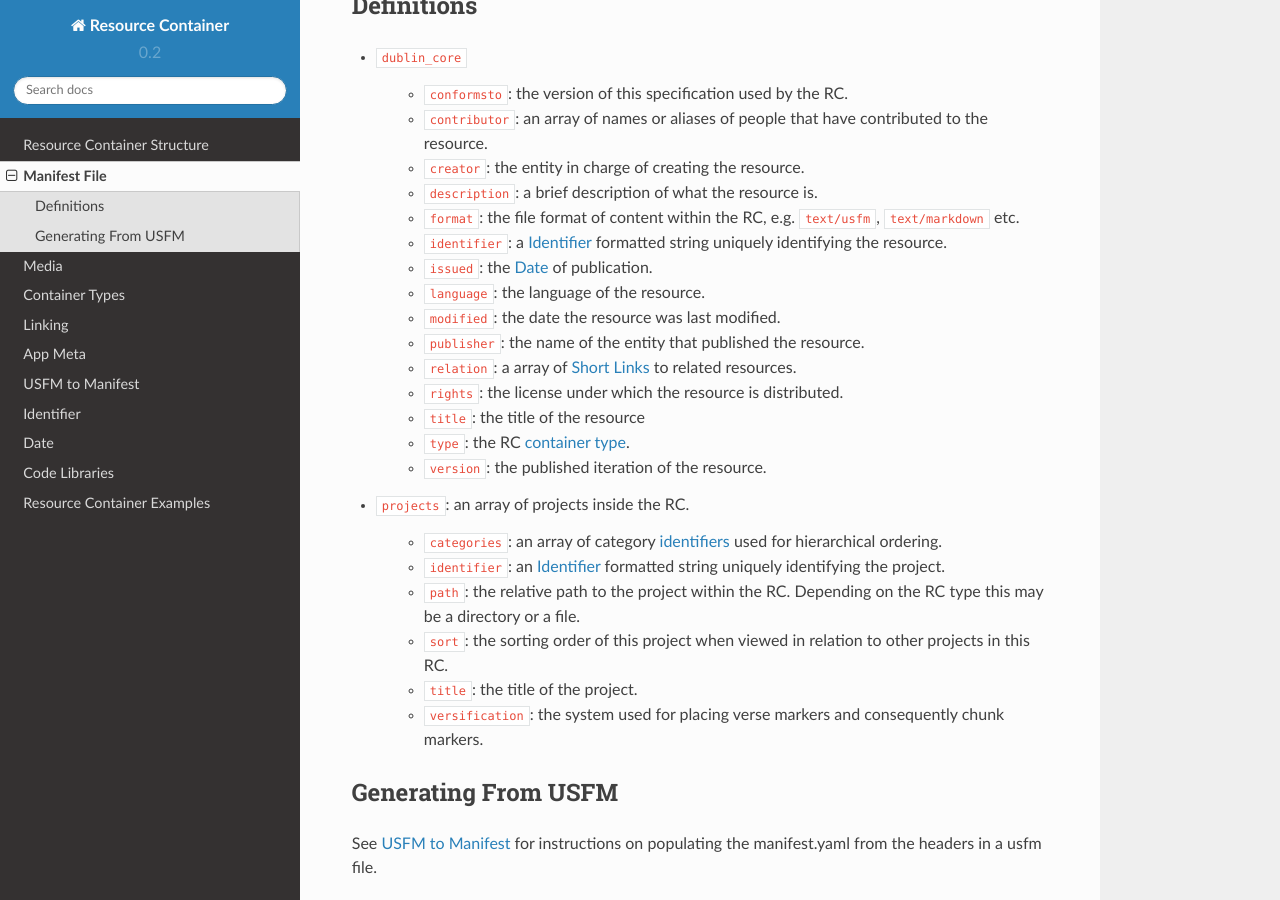
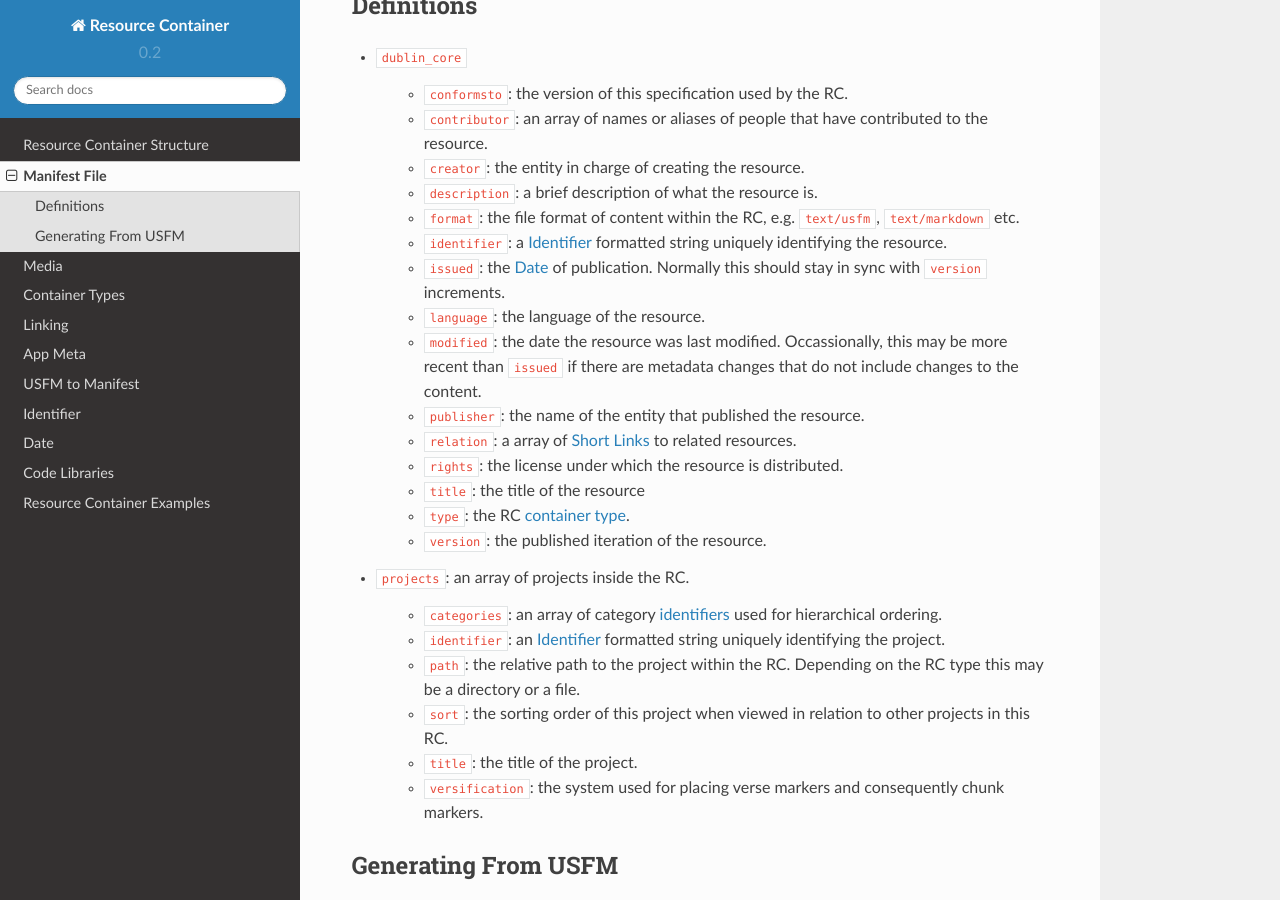
Before and after one commit to unfoldingWord-dev/Resource-Container, a Sphinx documentation site: the page built from docs/manifest.rst, in a window 1280 px wide and 900 px high, scrolled down 1233 px. Built offline with Sphinx 7.4.7 and the Read the Docs theme 2.0.0, drawn with Linux system fonts in a browser that asks for light colours.

Commit message:
added clarifying usage statements for issued and modified keys

```diff
--- a/docs/manifest.rst
+++ b/docs/manifest.rst
@@ -73,9 +73,9 @@ Definitions
     - ``description``: a brief description of what the resource is.
     - ``format``: the file format of content within the RC, e.g. ``text/usfm``, ``text/markdown`` etc.
     - ``identifier``: a :ref:`identifier` formatted string uniquely identifying the resource.
-    - ``issued``: the :ref:`date` of publication.
+    - ``issued``: the :ref:`date` of publication. Normally this should stay in sync with ``version`` increments.
     - ``language``: the language of the resource.
-    - ``modified``: the date the resource was last modified.
+    - ``modified``: the date the resource was last modified. Occassionally, this may be more recent than ``issued`` if there are metadata changes that do not include changes to the content.
     - ``publisher``: the name of the entity that published the resource.
     - ``relation``:  a array of :ref:`short-links` to related resources.
     - ``rights``: the license under which the resource is distributed.
```
